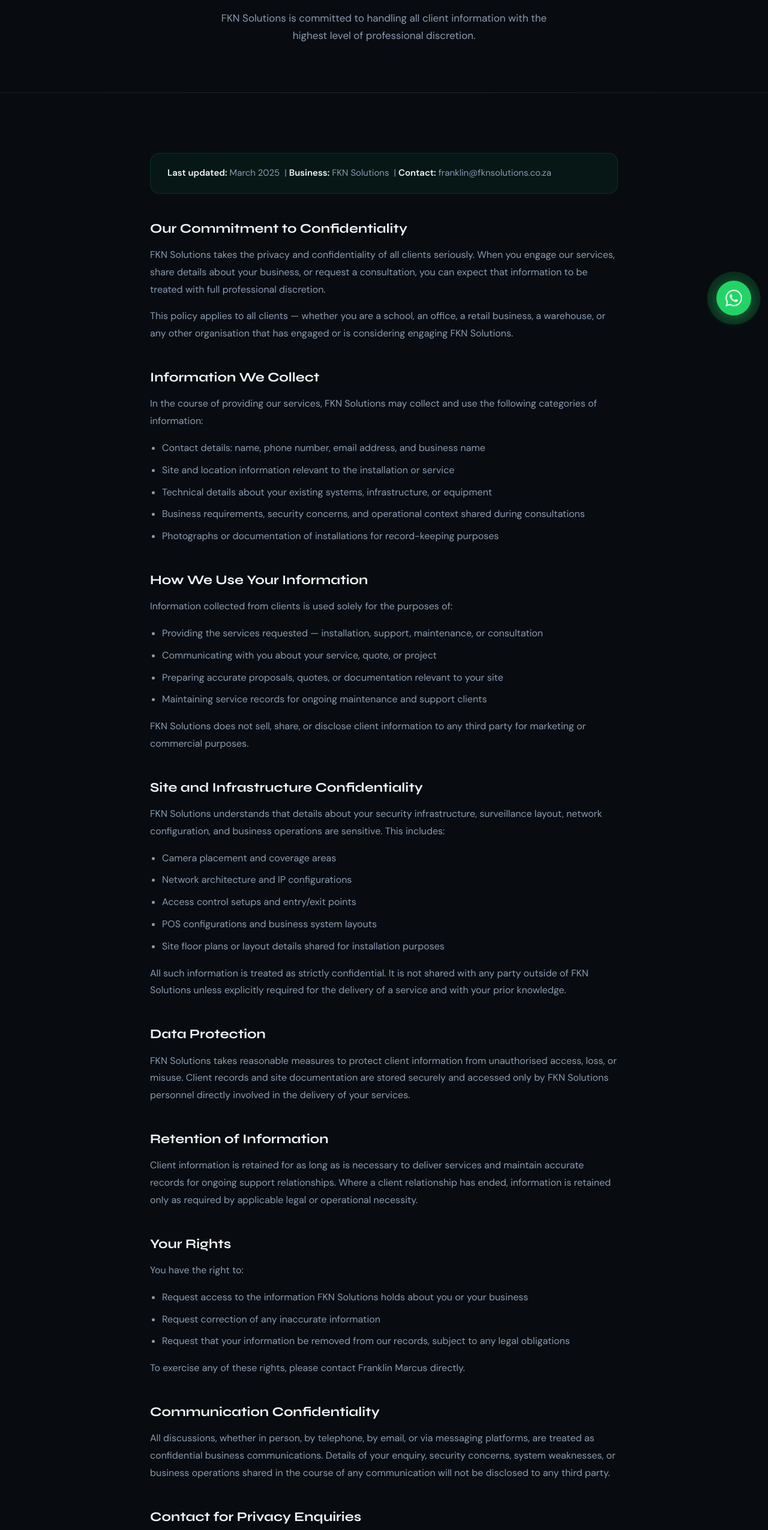
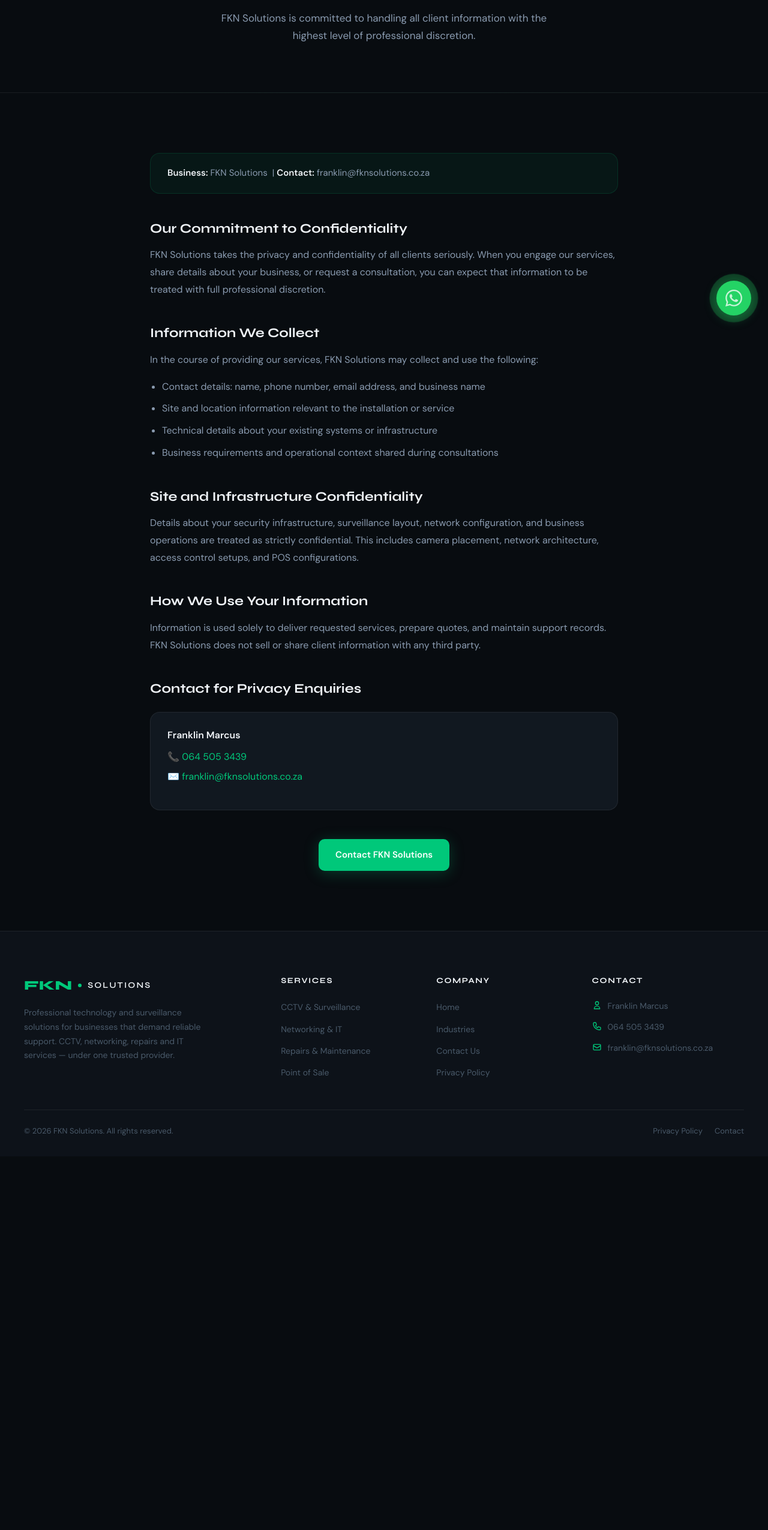
Before and after one commit to FKNsolutions/fkn-Solutions, a React (Vite) app: page /#/privacy in a window 1280 px wide. Shown: the part 246-2797 px from the top of the page at 60% size. After the commit the page ends 2174 px from the top, so only its background shows below. Built offline with nearby package versions, Linux system fonts and the light colour scheme.

Commit message:
Update Privacy.jsx

```diff
--- a/src/pages/Privacy.jsx
+++ b/src/pages/Privacy.jsx
@@ -17,111 +17,37 @@
       <section className="section">
         <div className="container">
           <div style={{ maxWidth: 780, margin: '0 auto' }}>
-            <div style={{
-              padding: '20px 28px',
-              background: 'rgba(0,200,122,0.06)',
-              border: '1px solid rgba(0,200,122,0.15)',
-              borderRadius: 'var(--radius-lg)',
-              marginBottom: 40,
-              fontSize: 15,
-              color: 'var(--text-secondary)',
-              lineHeight: 1.7
-            }}>
-              <strong style={{ color: 'var(--text-primary)' }}>Last updated:</strong> March 2025 &nbsp;|&nbsp;
+            <div style={{ padding: '20px 28px', background: 'rgba(0,200,122,0.06)', border: '1px solid rgba(0,200,122,0.15)', borderRadius: 'var(--radius-lg)', marginBottom: 40, fontSize: 15, color: 'var(--text-secondary)', lineHeight: 1.7 }}>
               <strong style={{ color: 'var(--text-primary)' }}>Business:</strong> FKN Solutions &nbsp;|&nbsp;
               <strong style={{ color: 'var(--text-primary)' }}>Contact:</strong> franklin@fknsolutions.co.za
             </div>
-
             <div className="privacy-section">
               <h2>Our Commitment to Confidentiality</h2>
-              <p>
-                FKN Solutions takes the privacy and confidentiality of all clients seriously. When you engage our services,
-                share details about your business, or request a consultation, you can expect that information to be treated
-                with full professional discretion.
-              </p>
-              <p>
-                This policy applies to all clients — whether you are a school, an office, a retail business, a warehouse, or any other organisation that has engaged or is considering engaging FKN Solutions.
-              </p>
+              <p>FKN Solutions takes the privacy and confidentiality of all clients seriously. When you engage our services, share details about your business, or request a consultation, you can expect that information to be treated with full professional discretion.</p>
 
               <h2>Information We Collect</h2>
-              <p>In the course of providing our services, FKN Solutions may collect and use the following categories of information:</p>
+              <p>In the course of providing our services, FKN Solutions may collect and use the following:</p>
               <ul>
                 <li>Contact details: name, phone number, email address, and business name</li>
                 <li>Site and location information relevant to the installation or service</li>
-                <li>Technical details about your existing systems, infrastructure, or equipment</li>
-                <li>Business requirements, security concerns, and operational context shared during consultations</li>
-                <li>Photographs or documentation of installations for record-keeping purposes</li>
+                <li>Technical details about your existing systems or infrastructure</li>
+                <li>Business requirements and operational context shared during consultations</li>
               </ul>
 
+              <h2>Site and Infrastructure Confidentiality</h2>
+              <p>Details about your security infrastructure, surveillance layout, network configuration, and business operations are treated as strictly confidential. This includes camera placement, network architecture, access control setups, and POS configurations.</p>
+
               <h2>How We Use Your Information</h2>
-              <p>Information collected from clients is used solely for the purposes of:</p>
-              <ul>
-                <li>Providing the services requested — installation, support, maintenance, or consultation</li>
-                <li>Communicating with you about your service, quote, or project</li>
-                <li>Preparing accurate proposals, quotes, or documentation relevant to your site</li>
-                <li>Maintaining service records for ongoing maintenance and support clients</li>
-              </ul>
-              <p>
-                FKN Solutions does not sell, share, or disclose client information to any third party for marketing or commercial purposes.
-              </p>
-
-              <h2>Site and Infrastructure Confidentiality</h2>
-              <p>
-                FKN Solutions understands that details about your security infrastructure, surveillance layout, network configuration, and business operations are sensitive. This includes:
-              </p>
-              <ul>
-                <li>Camera placement and coverage areas</li>
-                <li>Network architecture and IP configurations</li>
-                <li>Access control setups and entry/exit points</li>
-                <li>POS configurations and business system layouts</li>
-                <li>Site floor plans or layout details shared for installation purposes</li>
-              </ul>
-              <p>
-                All such information is treated as strictly confidential. It is not shared with any party outside of FKN Solutions unless explicitly required for the delivery of a service and with your prior knowledge.
-              </p>
-
-              <h2>Data Protection</h2>
-              <p>
-                FKN Solutions takes reasonable measures to protect client information from unauthorised access, loss, or misuse. Client records and site documentation are stored securely and accessed only by FKN Solutions personnel directly involved in the delivery of your services.
-              </p>
-
-              <h2>Retention of Information</h2>
-              <p>
-                Client information is retained for as long as is necessary to deliver services and maintain accurate records for ongoing support relationships. Where a client relationship has ended, information is retained only as required by applicable legal or operational necessity.
-              </p>
-
-              <h2>Your Rights</h2>
-              <p>You have the right to:</p>
-              <ul>
-                <li>Request access to the information FKN Solutions holds about you or your business</li>
-                <li>Request correction of any inaccurate information</li>
-                <li>Request that your information be removed from our records, subject to any legal obligations</li>
-              </ul>
-              <p>To exercise any of these rights, please contact Franklin Marcus directly.</p>
-
-              <h2>Communication Confidentiality</h2>
-              <p>
-                All discussions, whether in person, by telephone, by email, or via messaging platforms, are treated as confidential business communications. Details of your enquiry, security concerns, system weaknesses, or business operations shared in the course of any communication will not be disclosed to any third party.
-              </p>
+              <p>Information is used solely to deliver requested services, prepare quotes, and maintain support records. FKN Solutions does not sell or share client information with any third party.</p>
 
               <h2>Contact for Privacy Enquiries</h2>
-              <p>
-                For any questions relating to this policy or how FKN Solutions handles your information, please contact:
-              </p>
-              <div style={{
-                marginTop: 20,
-                padding: '24px 28px',
-                background: 'var(--bg-card)',
-                border: '1px solid var(--border)',
-                borderRadius: 'var(--radius-lg)',
-              }}>
+              <div style={{ marginTop: 20, padding: '24px 28px', background: 'var(--bg-card)', border: '1px solid var(--border)', borderRadius: 'var(--radius-lg)' }}>
                 <p style={{ marginBottom: 8 }}><strong style={{ color: 'var(--text-primary)' }}>Franklin Marcus</strong></p>
                 <p style={{ marginBottom: 4 }}>📞 <a href="tel:0645053439" style={{ color: 'var(--accent)' }}>064 505 3439</a></p>
                 <p>✉️ <a href="mailto:franklin@fknsolutions.co.za" style={{ color: 'var(--accent)' }}>franklin@fknsolutions.co.za</a></p>
               </div>
             </div>
-
-            <div style={{ marginTop: 48, paddingTop: 32, borderTop: '1px solid var(--border)', textAlign: 'center' }}>
+            <div style={{ marginTop: 48, textAlign: 'center' }}>
               <Link to="/contact" className="btn btn-primary">Contact FKN Solutions</Link>
             </div>
           </div>
```
